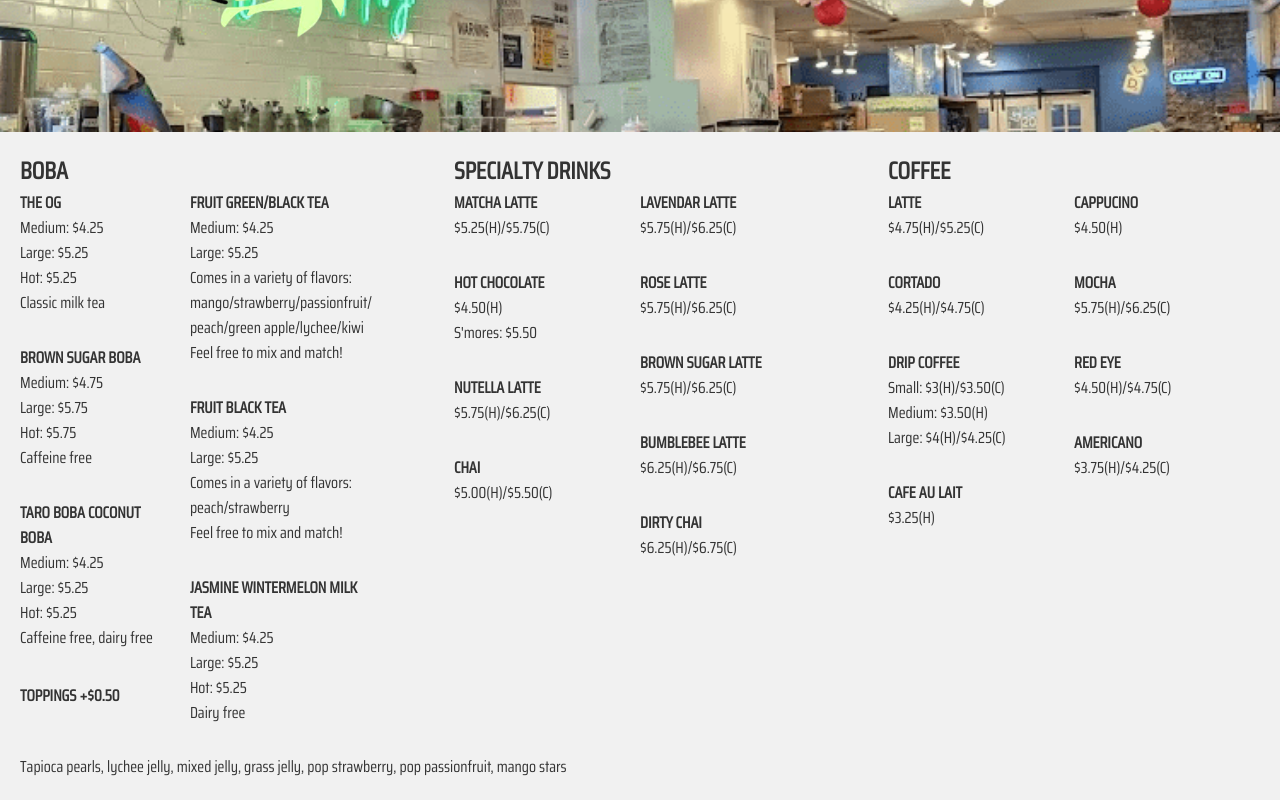
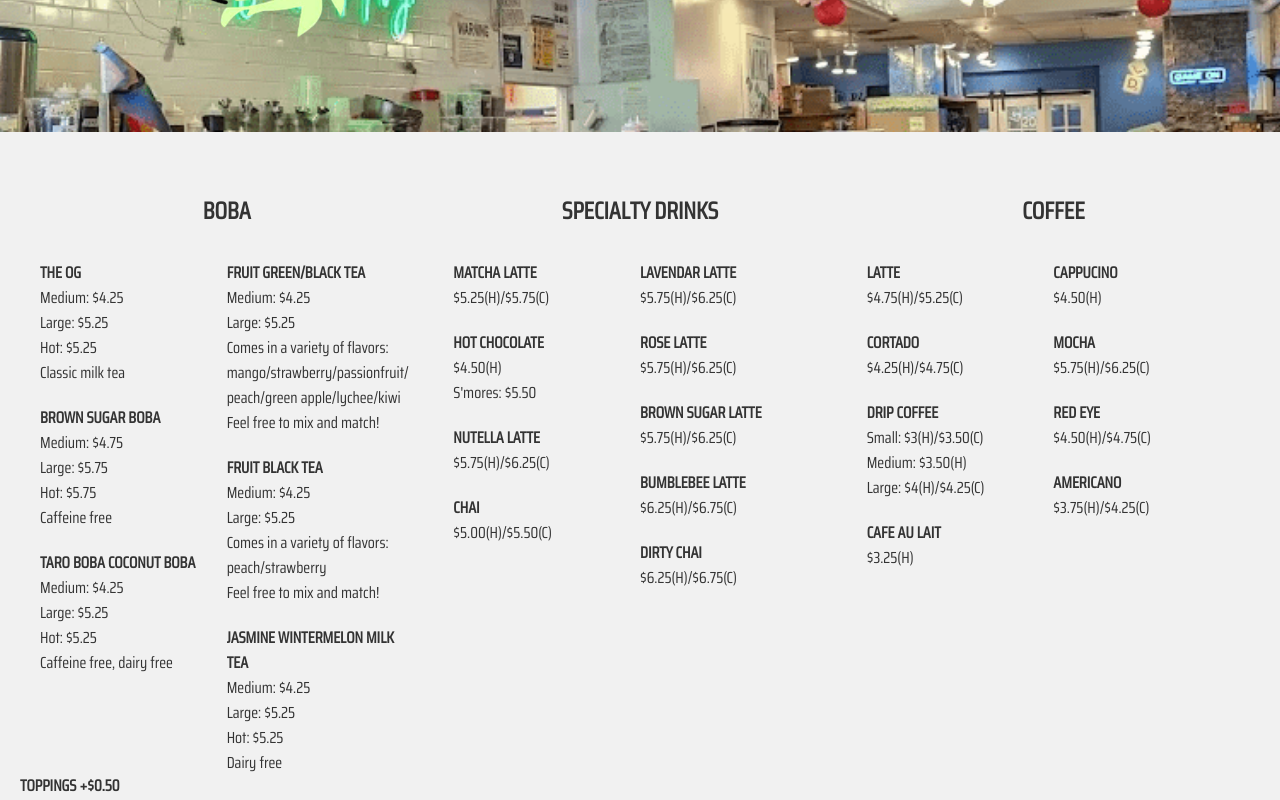
Before and after one commit to sugarcane1001/Codedex-Hackathon-2024, a React (Create React App) app: page /Menu in a window 1280 px wide. Shown: the part 300-1100 px from the top of the page. Built offline with nearby package versions, Linux system fonts and the light colour scheme; no server answers.

Commit message:
Fixed menu on mobile

```diff
--- a/src/assets/css/Menu.css
+++ b/src/assets/css/Menu.css
@@ -5,63 +5,63 @@
 
 .scene-container {
   position: relative;
-  width: 100%;
-  height: 100%;
-  overflow-x: hidden;
-  font-family: 'Saira', sans-serif;
+  width: 100vw;
+  min-height: calc(100vh - 100px); /* Ensure it takes the full height minus footer */
+  padding-bottom: 100px; /* Prevent overlap with footer */
 }
 
 .menu-container {
+  font-family: 'Saira';
   display: flex;
+  flex-direction: column; /* Column for mobile */
   justify-content: space-between;
-  padding: 20px;
+  padding: 40px 20px 30px 20px; /* Adjust padding for mobile */
   font-size: 16px;
   color: #333;
   text-align: left;
 }
 
 .menu-category {
-  width: 30%;
+  width: 100%; /* Full width for mobile */
   margin-bottom: 40px;
 }
 
 .category-title {
+  display: block;
+  margin-bottom: 30px;
   font-size: 24px;
   font-weight: bold;
   text-align: center;
-  margin-bottom: 20px;
 }
 
 .menu-columns {
   display: flex;
+  flex-direction: column; /* Column for mobile */
   justify-content: space-between;
 }
 
 .menu-column {
   flex: 1;
-  margin-right: 20px;
-  text-align: left;
+  margin-bottom: 20px;
 }
 
 .menu-item {
-  margin-bottom: 30px;
+  margin-bottom: 20px;
 }
 
 .renderer-container {
-  position: absolute;
-  bottom: 20px;
-  right: 20px;
-  width: 400px;
-  height: 400px;
+  width: 100%; /* Full width for mobile */
+  height: auto; /* Auto height for mobile */
+  max-width: 400px;
+  max-height: 400px;
+  margin: 0 auto; /* Center on mobile */
 }
 
 .menu-toppings {
-  position: absolute;
-  bottom: 20px;
-  left: 20px;
   font-size: 16px;
   color: #333;
   padding-top: 10px;
+  margin-bottom: 50px; /* Add margin to avoid footer overlap */
 }
 
 .menu-toppings strong {
@@ -71,30 +71,40 @@
 }
 
 .menu-toppings p {
-  padding-top: 30px; /* Add padding */
+  padding-top: 10px; /* Add padding */
 }
 
-@media (max-width: 768px) {
+@media (min-width: 769px) {
+  .scene-container {
+    min-height: auto; /* Override for larger screens */
+    padding-bottom: 0; /* Override for larger screens */
+  }
+
   .menu-container {
-    flex-direction: column;
+    flex-direction: row; /* Row for larger screens */
+    flex-wrap: wrap; /* Allow wrapping */
   }
 
   .menu-category {
-    width: 100%;
-    margin-bottom: 30px;
+    width: calc(33.33% - 40px); /* Three columns */
+    margin: 20px; /* Add margin for spacing */
   }
 
   .menu-columns {
-    flex-direction: column;
+    flex-direction: row; /* Row for larger screens */
   }
 
-  .menu-column {
-    flex: 1;
-    margin-right: 0;
-    margin-bottom: 40px;
+  .renderer-container {
+    position: absolute;
+    bottom: 20px;
+    right: 20px;
+    width: 400px;
+    height: 400px;
   }
 
-  .category-title {
-    text-align: left;
+  .menu-toppings {
+    position: absolute;
+    bottom: -50px;
+    left: 20px;
   }
 }
```
